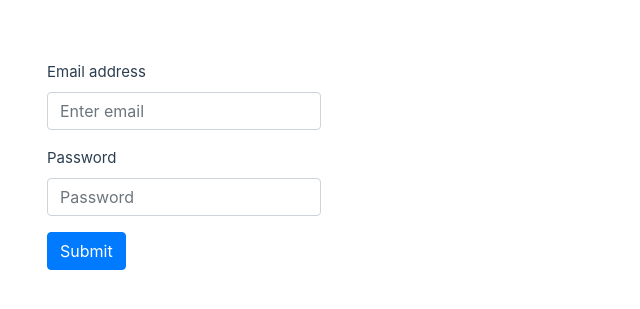
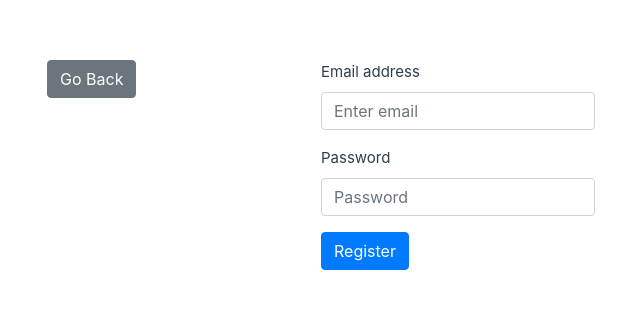
Before and after one commit to Rikku77/yc2210-vue, a Vue app in the folder yc2210-vue/: page /register in a window 1280 px wide. Shown: the part 235-544 px from the top of the page, without its empty margins (319-959 px from the left). Built offline with nearby package versions, Linux system fonts and the light colour scheme; a web font is replaced by a local one.

Commit message:
back button added to login

```diff
--- a/yc2210-vue/src/views/RegisterView.vue
+++ b/yc2210-vue/src/views/RegisterView.vue
@@ -39,6 +39,11 @@ import type ResponseDto from "@/dto/ResponseDto";
     });
 </script>
 <template>
+    <div>
+        <RouterLink to="/login">
+            <button class="btn btn-secondary">Go Back</button>
+        </RouterLink>
+    </div>
     <form id="register-form">
         <div v-if="!submitted">
             <div class="form-group">
@@ -49,7 +54,7 @@ import type ResponseDto from "@/dto/ResponseDto";
                 <label for="password">Password</label>
                 <input type="password" class="form-control" id="password" name="password" placeholder="Password" required v-model="user.hashedPassword">
             </div>
-            <button @click="saveUser" class="btn btn-primary">Submit</button>
+            <button @click="saveUser" class="btn btn-primary">Register</button>
         </div>
         <div v-if="submitted">
             <h4>You submitted successfully!</h4>
```
